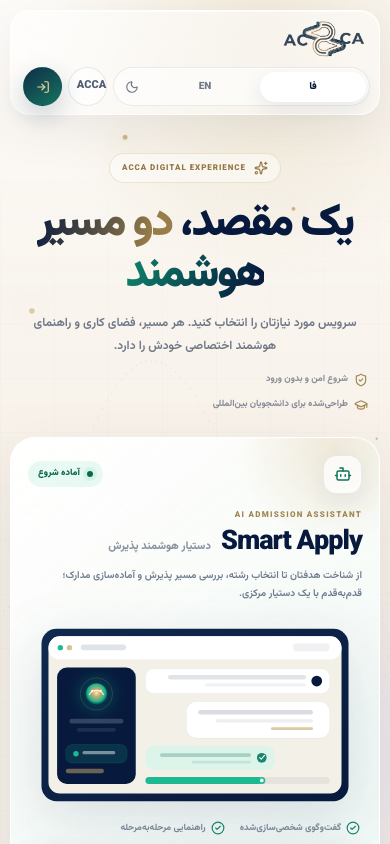
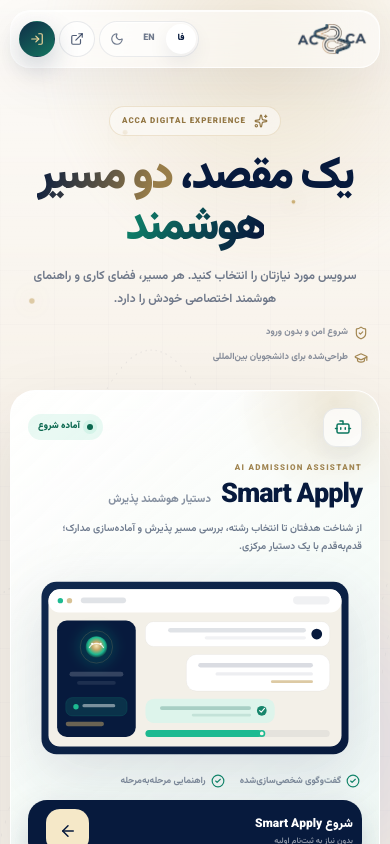
Before and after one commit to arshia-co/accatransfer, a React (Vite) app: page / in a window 390 px wide. Shown: the top 844 px of the page. Built offline with nearby package versions, Linux system fonts and the light colour scheme; no server answers.

Commit message:
Compact gateway mobile header

```diff
--- a/src/components/gateway/GatewayHeader.jsx
+++ b/src/components/gateway/GatewayHeader.jsx
@@ -73,12 +73,13 @@ export default function GatewayHeader({
         )}
         <a
           href={MAIN_SITE_URL}
-          className="gateway-header-button"
+          className="gateway-header-button gateway-main-site-button"
           target="_blank"
           rel="noreferrer"
+          aria-label={t('باز کردن سایت اصلی آکا', 'Open ACCA main website')}
+          title={t('سایت اصلی آکا', 'ACCA main website')}
         >
           <span className="hidden sm:inline">{t('وب‌سایت آکا', 'ACCA website')}</span>
-          <span className="sm:hidden">ACCA</span>
           <ExternalLink className="h-3.5 w-3.5" />
         </a>
         <button
--- a/src/index.css
+++ b/src/index.css
@@ -2422,20 +2422,39 @@ textarea {
   }
 
   .gateway-header {
-    flex-wrap: wrap;
-    gap: 8px;
+    min-height: 58px;
+    flex-wrap: nowrap;
+    gap: 7px;
+    padding: 7px 8px;
+  }
+
+  .gateway-brand {
+    flex: 0 0 auto;
+  }
+
+  .gateway-brand img {
+    width: 78px;
+    height: 34px;
   }
 
   .gateway-header nav {
-    width: 100%;
-    gap: 6px;
-    justify-content: space-between;
+    width: auto;
+    min-width: 0;
+    flex: 0 1 auto;
+    margin-inline-start: auto;
+    gap: 4px;
+    justify-content: flex-end;
   }
 
   .gateway-header-button {
-    width: 39px;
-    flex: 0 0 39px;
+    width: 36px;
+    min-height: 36px;
+    flex: 0 0 36px;
     padding-inline: 0;
+  }
+
+  .gateway-main-site-button span {
+    display: none;
   }
 
   .gateway-header-button.is-primary span {
@@ -2443,17 +2462,29 @@ textarea {
   }
 
   .gateway-preferences {
-    flex: 1 1 auto;
-    justify-content: space-between;
+    min-height: 36px;
+    flex: 0 0 auto;
+    gap: 2px;
+    padding: 2px;
+    justify-content: center;
   }
 
   .gateway-lang-seg {
-    flex: 1;
-    justify-content: stretch;
+    flex: 0 0 auto;
+    justify-content: center;
   }
 
   .gateway-lang-seg button {
-    flex: 1;
+    min-width: 30px;
+    height: 30px;
+    flex: 0 0 30px;
+    padding: 0;
+    font-size: 9px;
+  }
+
+  .gateway-icon-button {
+    min-width: 30px;
+    height: 30px;
   }
 }
 
@@ -2463,22 +2494,35 @@ textarea {
     padding-inline: 8px;
   }
 
-  .gateway-brand img {
-    max-width: 82px;
-    height: 34px;
-  }
-
   .gateway-header {
     border-radius: 18px;
+    gap: 5px;
   }
 
   .gateway-header nav {
-    gap: 5px;
+    gap: 3px;
+  }
+
+  .gateway-brand img {
+    width: 70px;
+    height: 31px;
   }
 
   .gateway-header-button {
-    width: 38px;
-    flex-basis: 38px;
+    width: 34px;
+    min-height: 34px;
+    flex-basis: 34px;
+  }
+
+  .gateway-preferences {
+    min-height: 34px;
+  }
+
+  .gateway-lang-seg button,
+  .gateway-icon-button {
+    min-width: 28px;
+    height: 28px;
+    flex-basis: 28px;
   }
 }
 
```
